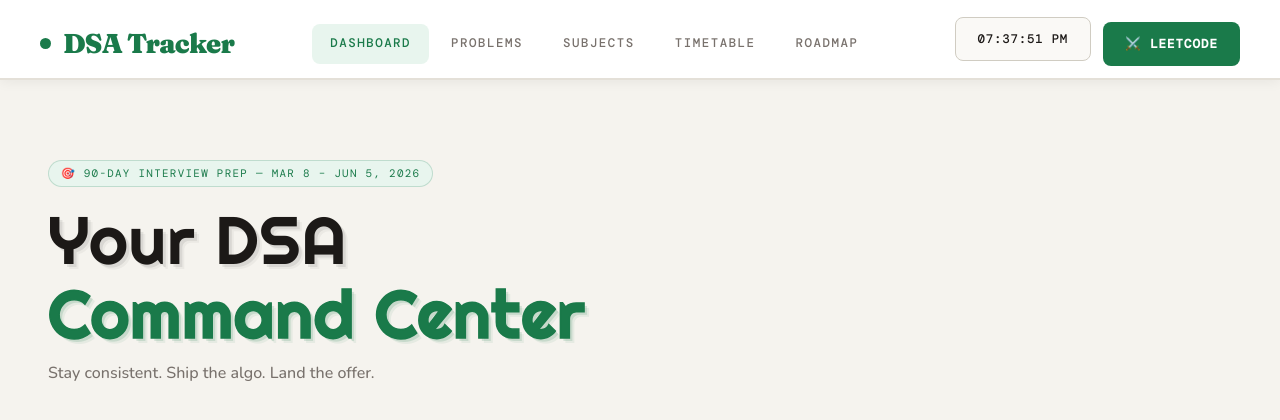
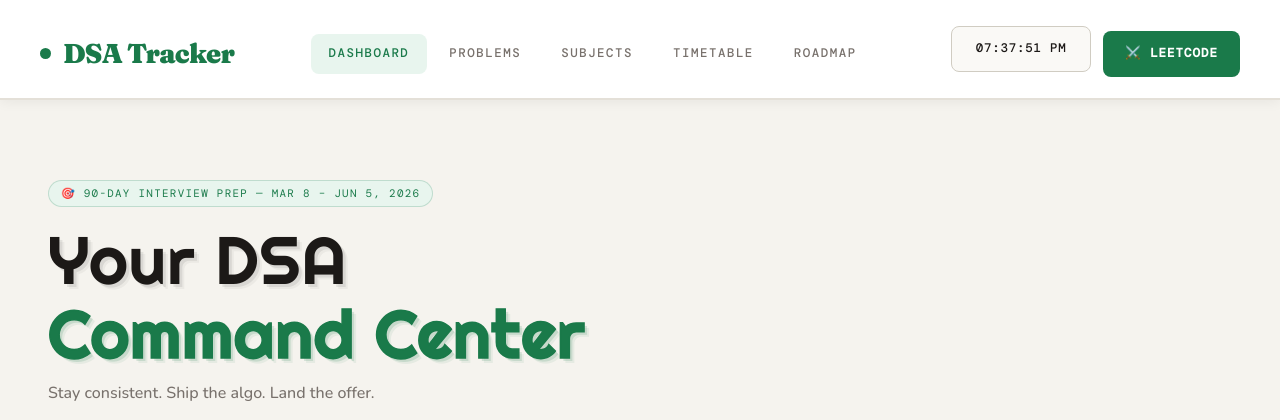
Before and after one commit to DurgaPrasad-1805/DSA-Tracker, a Flask app: page / in a window 1280 px wide. Shown: the top 420 px of the page. Run offline with Flask 3, Linux system fonts and the light colour scheme; data comes from the database, SQL or seed files in the repository; data that the repository does not hold is empty; some web fonts are replaced.

Commit message:
Fix nav alignment: switch to flexbox so clock and LeetCode button are perfectly level

```diff
--- a/static/style.css
+++ b/static/style.css
@@ -27,15 +27,15 @@
 html{scroll-behavior:smooth;}
 body{font-family:'Nunito',sans-serif;background:var(--bg);color:var(--text);min-height:100vh;line-height:1.6;overflow-x:hidden;}
 
-nav{position:sticky;top:0;z-index:100;background:rgba(255,255,255,0.97);backdrop-filter:blur(20px);border-bottom:2px solid var(--border);padding:0 2.5rem;display:flex;align-items:center;justify-content:space-between;height:80px;box-shadow:0 2px 12px rgba(0,0,0,0.06);}
+nav{position:sticky;top:0;z-index:100;background:rgba(255,255,255,0.97);backdrop-filter:blur(20px);border-bottom:2px solid var(--border);padding:0 2.5rem;display:flex;align-items:center;justify-content:space-between;height:100px;box-shadow:0 2px 12px rgba(0,0,0,0.06);}
 .nav-brand{font-family:'Fraunces',serif;font-weight:900;font-size:1.7rem;letter-spacing:-0.03em;color:var(--accent);display:inline-flex;align-items:center;gap:12px;text-decoration:none;width:fit-content;}
 .nav-brand span.dot{width:11px;height:11px;background:var(--accent);border-radius:50%;display:inline-block;animation:blink 1s step-start infinite;flex-shrink:0;}@keyframes blink{0%,100%{opacity:1;}50%{opacity:0;}}
 .nav-links{display:flex;gap:4px;justify-content:center;}
 .nav-links a{font-family:'DM Mono',monospace;font-size:0.78rem;text-transform:uppercase;letter-spacing:0.12em;color:var(--muted);text-decoration:none;padding:10px 18px;border-radius:8px;transition:color 0.15s,background 0.15s;font-weight:500;}
 .nav-links a:hover,.nav-links a.active{color:var(--accent);background:var(--accent-lt);}
-.nav-right{display:flex;align-items:center;gap:12px;justify-content:flex-end;flex-wrap:nowrap;align-self:center;}
-.nav-time{font-family:'DM Mono',monospace;font-size:0.78rem;font-weight:500;color:var(--text);background:var(--surface2);border:1.5px solid var(--border2);padding:11px 22px;border-radius:8px;letter-spacing:0.06em;min-width:130px;text-align:center;display:flex;align-items:center;justify-content:center;height:44px;box-sizing:border-box;vertical-align:middle;line-height:1;}
-.nav-leet{font-family:'DM Mono',monospace;font-size:0.78rem;font-weight:600;text-transform:uppercase;letter-spacing:0.08em;text-decoration:none;background:var(--accent);color:#fff;padding:11px 22px;border-radius:8px;transition:background 0.15s;display:flex;align-items:center;gap:7px;height:44px;box-sizing:border-box;vertical-align:middle;line-height:1;}
+.nav-right{display:flex;flex-direction:row;align-items:center;gap:12px;justify-content:flex-end;}
+.nav-time{font-family:'DM Mono',monospace;font-size:0.78rem;font-weight:500;color:var(--text);background:var(--surface2);border:1.5px solid var(--border2);border-radius:8px;letter-spacing:0.06em;min-width:130px;text-align:center;display:inline-flex;align-items:center;justify-content:center;width:140px;height:46px;}
+.nav-leet{font-family:'DM Mono',monospace;font-size:0.78rem;font-weight:600;text-transform:uppercase;letter-spacing:0.08em;text-decoration:none;background:var(--accent);color:#fff;border-radius:8px;transition:background 0.15s;display:inline-flex;align-items:center;justify-content:center;gap:7px;padding:0 22px;height:46px;}
 .nav-leet:hover{background:#155f3a;}
 
 .page{position:relative;z-index:1;max-width:1380px;margin:0 auto;padding:2.5rem 3rem;}
```
